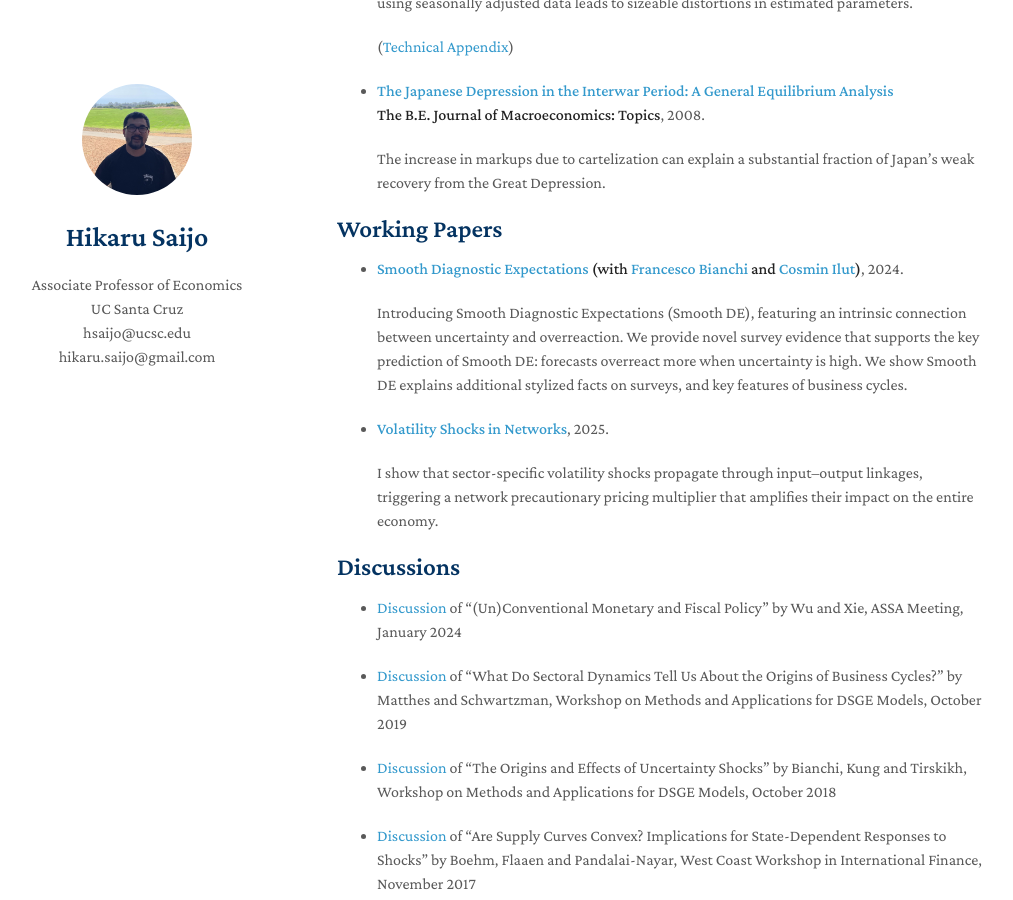
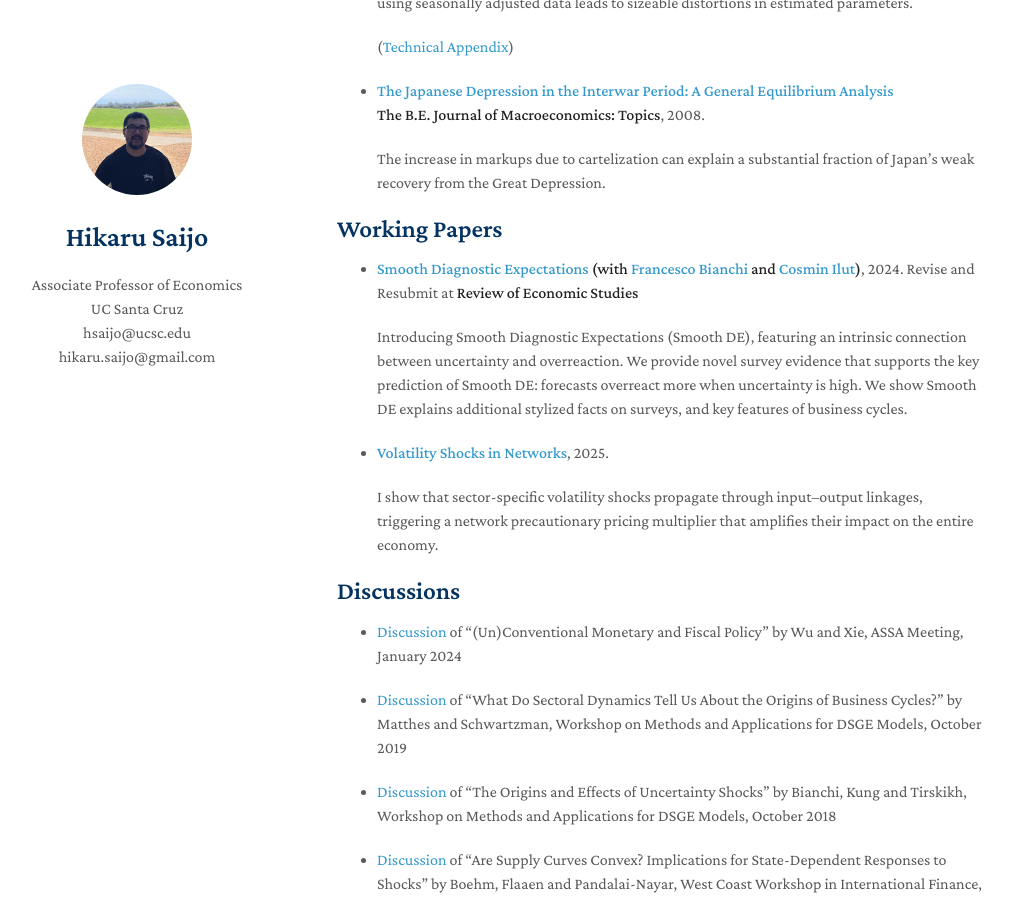
Before and after one commit to hsaijo/hsaijo.github.io, a Jekyll site: the page built from index.md, in a window 1280 px wide and 900 px high, scrolled down 1276 px. Shown: the whole window, without its empty margins (133-1146 px from the left). Built offline with Jekyll 4.4.1, drawn with Linux system fonts in a browser that asks for light colours; nearby versions of some CDN libraries; a style sheet for code colours, icons or effects is not loaded.

Commit message:
Update index.md

```diff
--- a/index.md
+++ b/index.md
@@ -65,7 +65,7 @@ Pronunciation: He-Ka-Ru Sigh-Joe (Ka as in Kamala)
 ## Working Papers
 
 * **[Smooth Diagnostic Expectations](http://hsaijo.github.io/files/SmoothDE_paper.pdf) (with [Francesco Bianchi](https://sites.google.com/view/francescobianchi/home) and [Cosmin Ilut](https://sites.google.com/site/cosminilut/))**, 2024.
-
+Revise and Resubmit at **Review of Economic Studies**
 
   Introducing Smooth Diagnostic Expectations (Smooth DE), featuring an intrinsic connection between uncertainty and overreaction. We provide novel survey evidence that supports the key prediction of Smooth DE: forecasts overreact more when uncertainty is high. We show Smooth DE explains additional stylized facts on surveys, and key features of business cycles.
 
```
